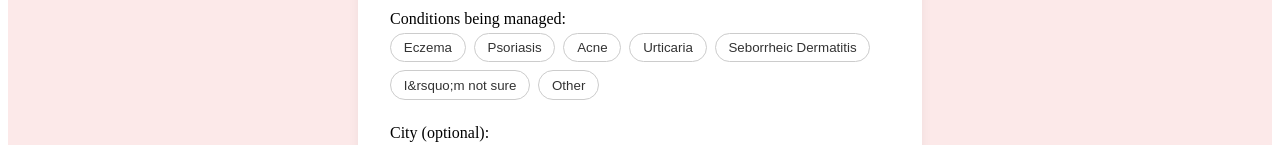
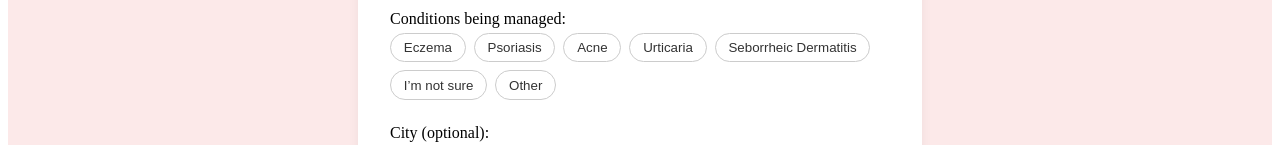
Before and after one commit to Dignity-css/flare-ai-site, a Next.js app: page /onboarding-child in a window 1280 px wide. Shown: the part 425-570 px from the top of the page. Built offline with nearby package versions, Linux system fonts and the light colour scheme.

Commit message:
Final onboarding + daily log setup

```diff
--- a/pages/onboarding-child.js
+++ b/pages/onboarding-child.js
@@ -20,7 +20,7 @@ export default function OnboardingChild() {
   const handleNext = () => {
     let allConditions = [...condition];
     if (condition.includes('Other') && otherCondition.trim()) {
-      allConditions = allConditions.filter(c => c !== 'Other');
+      allConditions = allConditions.filter((c) => c !== 'Other');
       allConditions.push(`Other: ${otherCondition.trim()}`);
     }
 
@@ -39,7 +39,11 @@ export default function OnboardingChild() {
         fetch(`https://geocode.maps.co/reverse?lat=${latitude}&lon=${longitude}`)
           .then((res) => res.json())
           .then((data) => {
-            const city = data?.address?.city || data?.address?.town || data?.address?.village || 'Unknown';
+            const city =
+              data?.address?.city ||
+              data?.address?.town ||
+              data?.address?.village ||
+              'Unknown';
             setLocation(city);
           });
       });
@@ -57,7 +61,9 @@ export default function OnboardingChild() {
         padding: '2rem',
       }}
     >
-      <Head><title>Child Onboarding | Dermind</title></Head>
+      <Head>
+        <title>Child Onboarding | Dermind</title>
+      </Head>
 
       <div
         style={{
@@ -74,7 +80,7 @@ export default function OnboardingChild() {
         </h1>
 
         <label style={{ display: 'block', marginBottom: '1rem' }}>
-          Child's age group:
+          Child&apos;s age group:
           <select
             value={ageGroup}
             onChange={(e) => setAgeGroup(e.target.value)}
@@ -114,21 +120,14 @@ export default function OnboardingChild() {
 
         <div style={{ marginBottom: '1.5rem' }}>
           Conditions being managed:
-          <div
-            style={{
-              display: 'flex',
-              flexWrap: 'wrap',
-              gap: '0.5rem',
-              marginTop: '0.3rem',
-            }}
-          >
+          <div style={{ display: 'flex', flexWrap: 'wrap', gap: '0.5rem', marginTop: '0.3rem' }}>
             {[
               'Eczema',
               'Psoriasis',
               'Acne',
               'Urticaria',
               'Seborrheic Dermatitis',
-              'I&rsquo;m not sure',
+              "I'm not sure",
               'Other',
             ].map((item, idx) => (
               <button
@@ -143,7 +142,7 @@ export default function OnboardingChild() {
                   cursor: 'pointer',
                 }}
               >
-                {item}
+                {item === "I'm not sure" ? 'I’m not sure' : item}
               </button>
             ))}
           </div>
```
